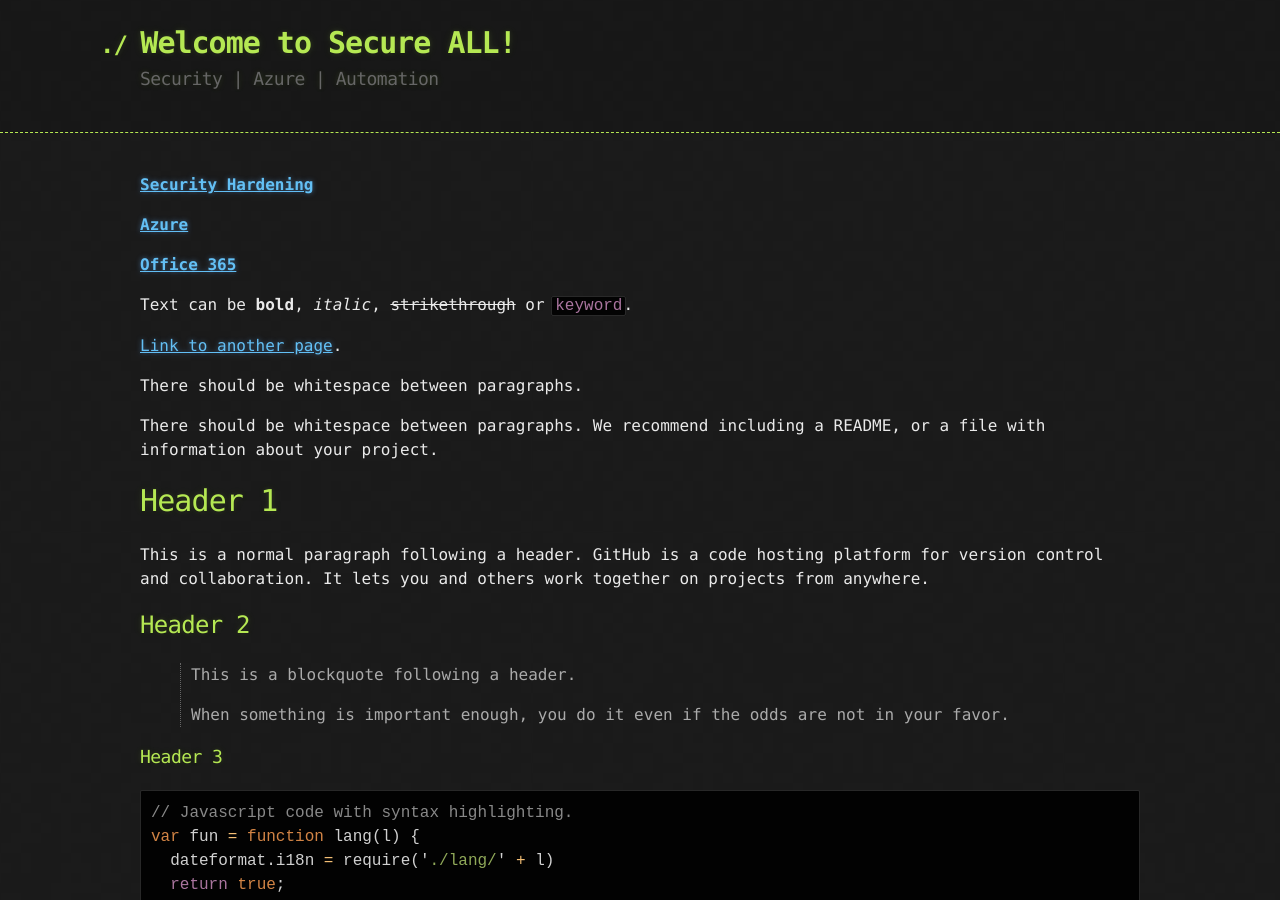
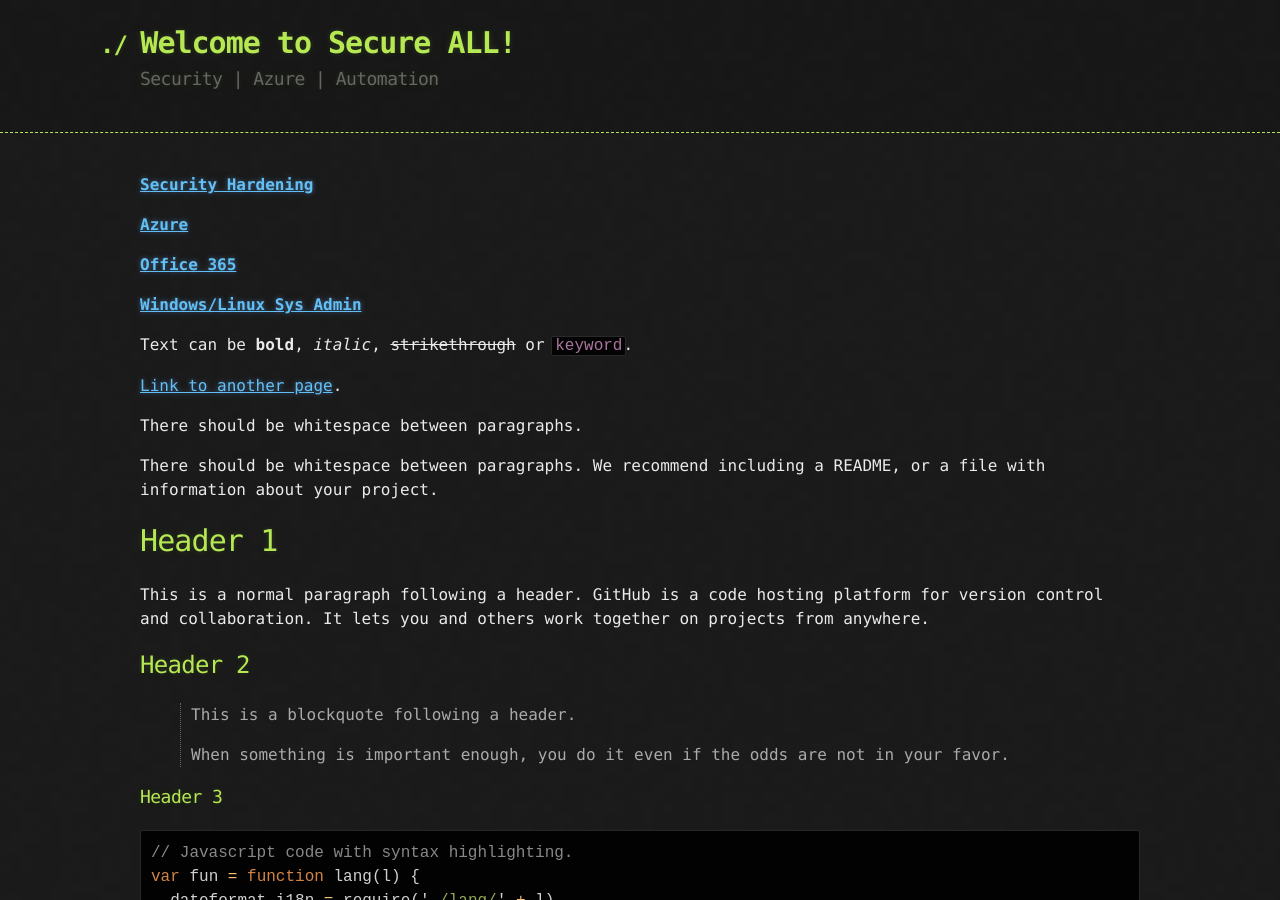
Before and after one commit to shnlnryn/blog, a Jekyll site: the page built from index.md, in a window 1280 px wide and 900 px high. Built offline with Jekyll 4.4.1, drawn with Linux system fonts in a browser that asks for light colours.

Commit message:
Update index.md

```diff
--- a/index.md
+++ b/index.md
@@ -9,6 +9,10 @@ layout: default
 [**Azure**](https://github.com/shnlnryn/azure)
 
 [**Office 365**](https://github.com/shnlnryn/o365)
+
+[**Windows/Linux Sys Admin**](https://github.com/shnlnryn/sysadmin)
+
+
 
 
 
```
